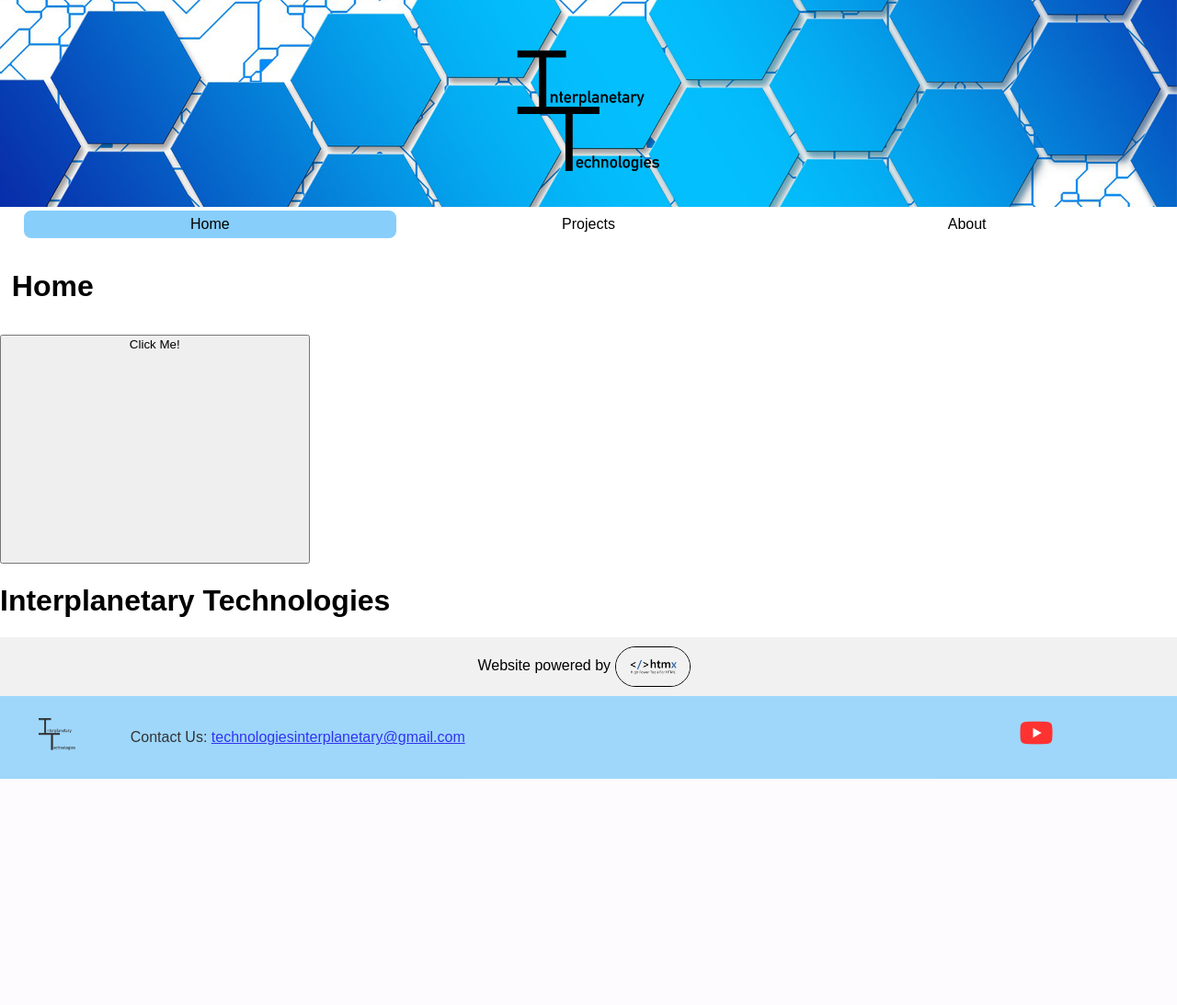
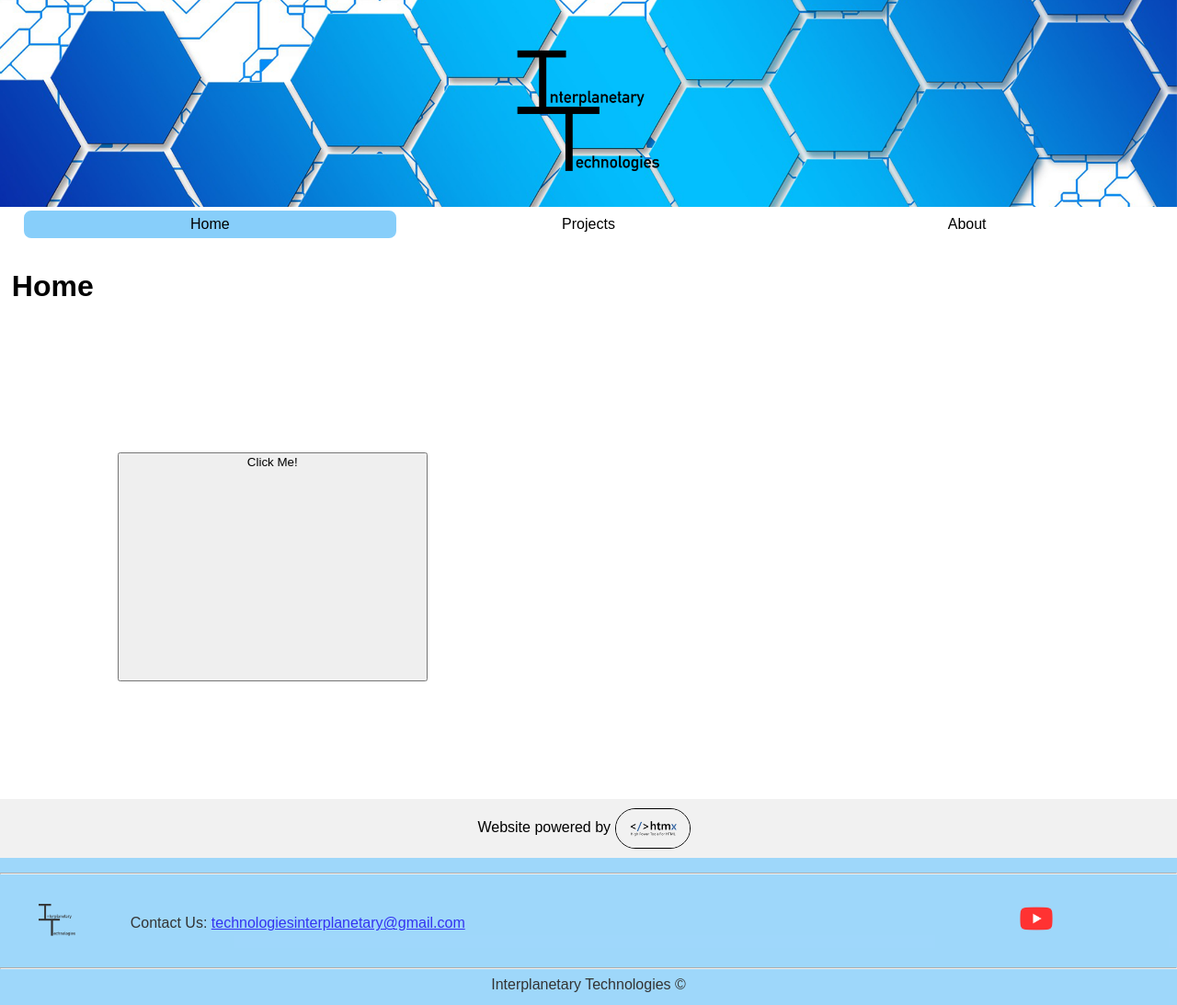
Before and after one commit to jtann5/HTMX, a Flask app: page / in a window 1280 px wide. Shown: the whole page at 92% size. Before the commit the page ends 847 px from the top, so only its background shows below. Run offline with Flask 3, Linux system fonts and the light colour scheme; some libraries are stand-ins or nearby versions.

Commit message:
ok footer and copyright are a little nicer

```diff
--- a/static/css/index.css
+++ b/static/css/index.css
@@ -44,7 +44,7 @@
 #footer {
     width: 100%;
     margin: 0;
-    padding: 0;
+    padding-top: 8px;
     height: 90px;
     background-color: lightskyblue;
     opacity: 80%;
@@ -126,3 +126,16 @@
     width: 40%;
     height: auto;
 }
+
+#topnav {
+    margin: 10%;
+}
+
+#copyright {
+    background-color: lightskyblue;
+    opacity: 80%;
+    text-align: center;
+    width: 100%;
+    padding-top: 1%;
+    padding-bottom: 1%;
+}
--- a/templates/index.html
+++ b/templates/index.html
@@ -38,12 +38,12 @@
                 <img class="htmx-indicator" src="{{ url_for('static', filename='images/logo.png') }}">
             </button>
         </div>
-        <h1>Interplanetary Technologies</h1>
     </div>
     <div id="htmx">
         <p>Website powered by     <a href="https://htmx.org/"><img src="{{ url_for('static', filename='images/htmx.jpg') }}"></a></p>
     </div>
     <div id="footer">
+        <hr>
         <div id="left">
             <a href="mailto:technologiesinterplanetary@gmail.com"><img src="{{ url_for('static', filename='images/logo.png') }}"></a>
             <p>Contact Us: <a href="mailto:technologiesinterplanetary@gmail.com">technologiesinterplanetary@gmail.com</a></p>
@@ -53,5 +53,6 @@
             <a href="https://www.youtube.com/@interplanetarytechnologies"><img src="{{ url_for('static', filename='images/youtubeicon.png') }}"></a>
         </div>
     </div>
+    <div id="copyright"><hr>Interplanetary Technologies ©</div>
 </body>
 </html>
```
